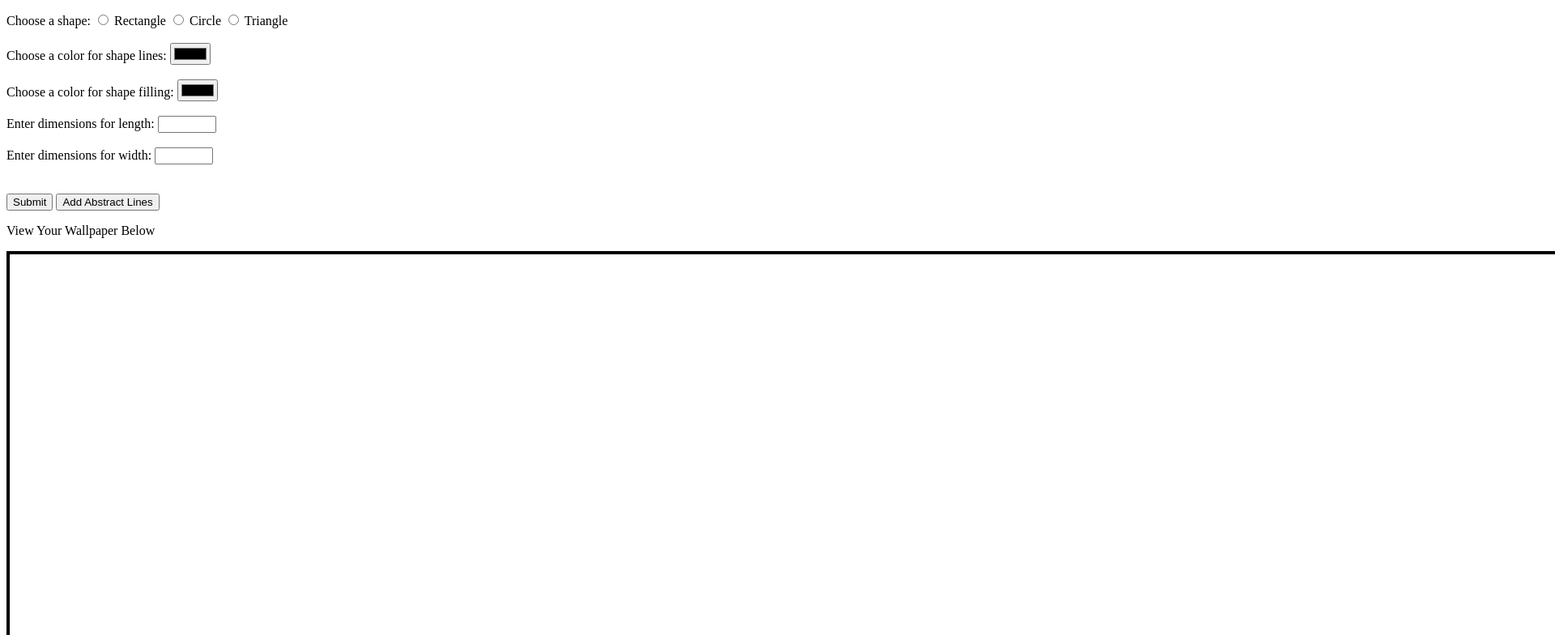
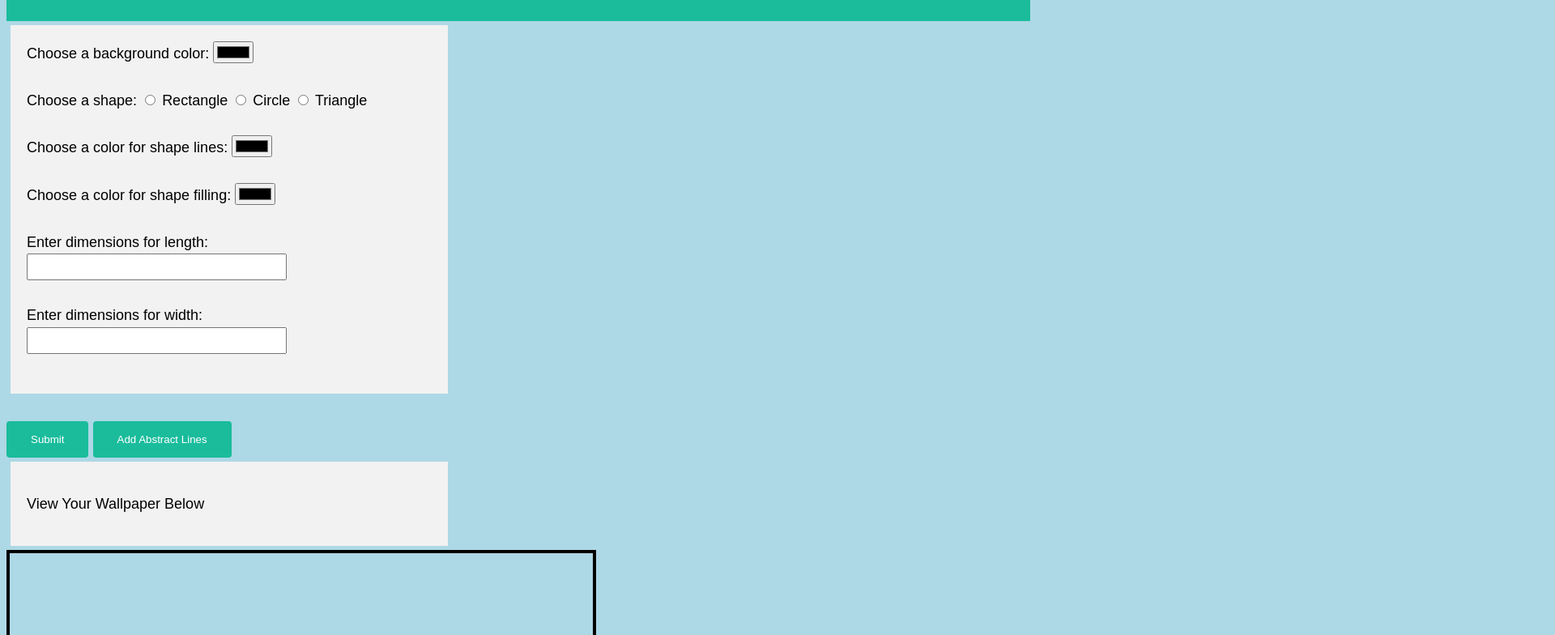
Before and after one commit to Alaminium/CTP-Hackathon-Summer2023, a plain HTML site: page index.html in a window 1280 px wide. Shown: the part 110-894 px from the top of the page at 81% size, 1920 px wide, since content can reach past the window. Drawn offline with Linux system fonts and the light colour scheme.

Commit message:
added css file

```diff
--- a/index.html
+++ b/index.html
@@ -1,5 +1,8 @@
 <!DOCTYPE html>
-
+<head>
+    <title>Wallpaper Generator</title>
+    <link rel="stylesheet" href="./styles.css">
+</head>
 <body>
     <div class="header">
         <h1>Wallpaper Generator</h1>
@@ -48,7 +51,7 @@
     <div class="body">
         <p>View Your Wallpaper Below</p>
     </div>
-    <canvas id="Canvas" width="5150" height="1500" style="border: 4px solid black;"></canvas>
+    <canvas id="Canvas" width="720" height="500" style="border: 4px solid black;"></canvas>
     <button id="downloadButton">Download Image</button>
     <script src="./main.js"></script>
 </body>
--- a/styles.css
+++ b/styles.css
@@ -1,32 +1,35 @@
-h1{
+h1 {
         text-align: center;
         font-size: 30px;
-   font-family: Arial, Helvetica, sans-serif;
+        font-family: 'Arial', Helvetica, sans-serif;
 }
+
 .header {
-  padding: 60px;
+        padding: 20px;
         text-align: center;
         background: #1abc9c;
         color: white;
-  font-size: 30px;
-}
-.body {
-  padding: 60px;
-  background: #7faefa;
-  color: black;
-  margin-top: 20px;
-  margin-bottom: 5px;
-  margin-right: 1200px;
-  margin-left: 20px;
+        font-size: 36px;
 }
 
-
-
+.body {
+        padding: 20px;
+        background: #f2f2f2;
+        color: black;
+        margin: 5px;
+        width: 500px;
+}
 
 body {
         background-color: lightblue;
-  font-family: Arial, Helvetica, sans-serif;
-  font-size: 20px;
+        font-family: 'Arial', sans-serif;
+        font-size: 18px;
+        line-height: 1.6;
+        /* background-image: url('images/background.jpg');
+        background-attachment: fixed;
+        background-position: center;
+        background-repeat: no-repeat;
+        background-size: cover; */
 
 }
 
@@ -36,7 +39,9 @@ input[type=number] {
         /*for absolutely positioning spinners*/
         position: relative;
         padding: 7px;
-            padding-right: 5px;
+        padding-right: 10px;
+        width: 100%;
+        max-width: 300px;
 }
 
 
@@ -57,9 +62,10 @@ input[type=number] {
 /*button*/
 
 
-#downloadButton{
-        height: 100px;
-        width: 100px;
+#downloadButton {
+        /* height: 100px;
+        width: 100px; */
+        padding: 15px 30px;
         border-radius: 10px;
         transition: opacity border-width 0.5s;
         margin: 40px;
@@ -67,18 +73,34 @@ input[type=number] {
 }
 
 
-#downloadButton:hover{
+#downloadButton:hover {
         border-width: 4px;
         opacity: 0.7;
 }
 
 
-#downloadButton:active{
+#downloadButton:active {
         opacity: 0.5;
 }
 
+/* Buttons */
+button,
+input[type=submit] {
+        background-color: #1abc9c;
+        color: white;
+        padding: 15px 30px;
+        border: none;
+        border-radius: 4px;
+        cursor: pointer;
+        transition: background-color 0.3s ease;
+}
 
-#submitButton{
+button:hover,
+input[type=submit]:hover {
+        background-color: #16a085;
+}
+
+/* #submitButton {
         height: 100px;
         width: 100px;
         border-radius: 10px;
@@ -87,12 +109,12 @@ input[type=number] {
 }
 
 
-#submitButton:hover{
+#submitButton:hover {
         border-width: 4px;
         opacity: 0.7;
 }
 
 
-#submitButton:active{
+#submitButton:active {
         opacity: 0.5;
-}
+} */
```
Also changed, not shown: 1 other file. Lines whose indentation alone changed are shown as unchanged.
